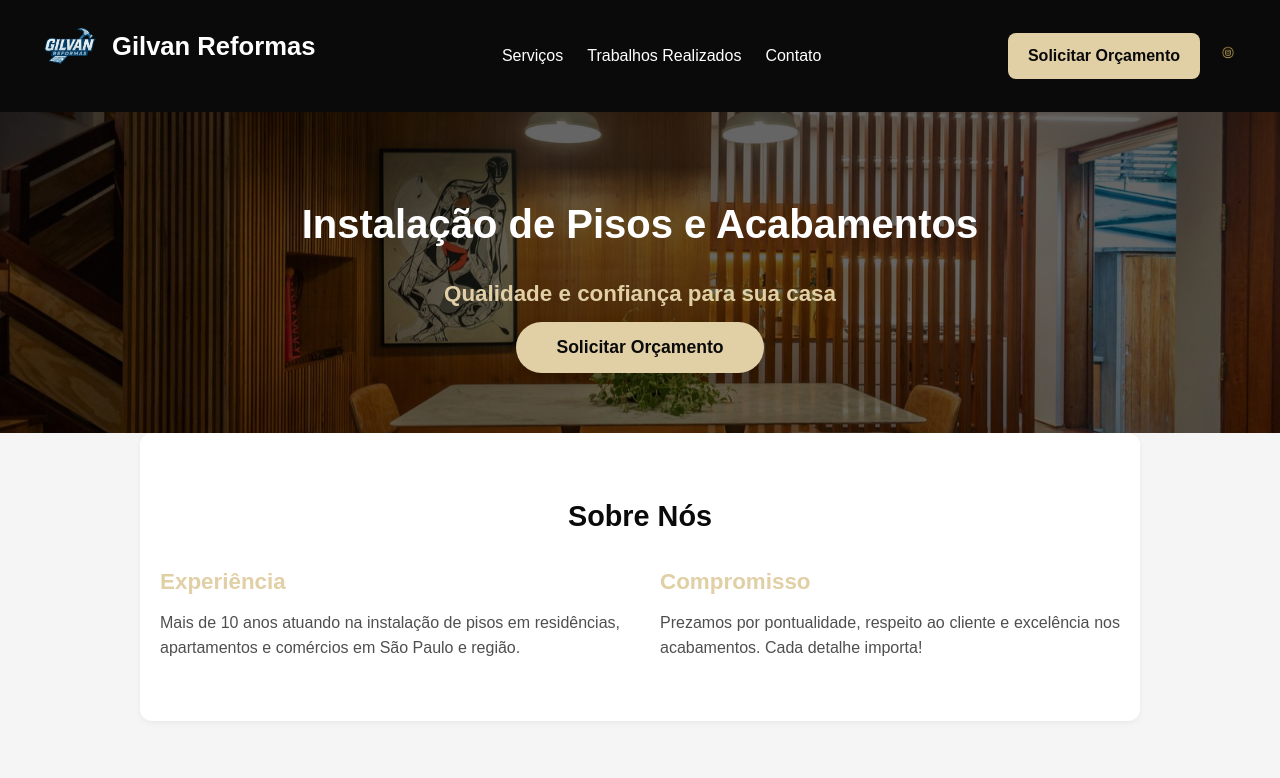
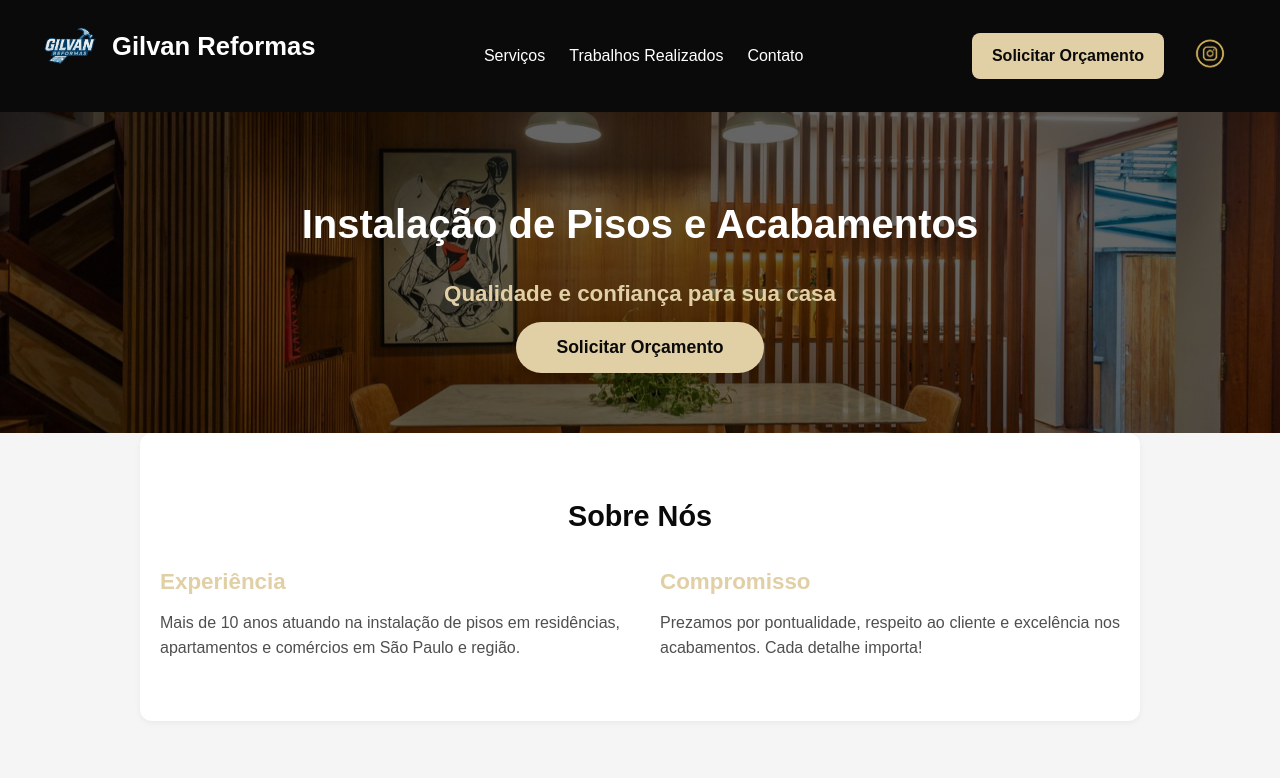
Before and after one commit to JotaTech245/Gilvan_reformas, a plain HTML site: page index.html in a window 1280 px wide. Shown: the top 778 px of the page. Drawn offline with Linux system fonts and the light colour scheme.

Commit message:
Update style.css

```diff
--- a/style.css
+++ b/style.css
@@ -352,8 +352,8 @@ footer {
 }
 
 .icon-insta {
-  width: 24px;
-  height: 24px;
+  width: 60px;
+  height: 60px;
   filter: invert(70%) sepia(36%) saturate(552%) hue-rotate(6deg) brightness(95%) contrast(91%);
 }
 
```
